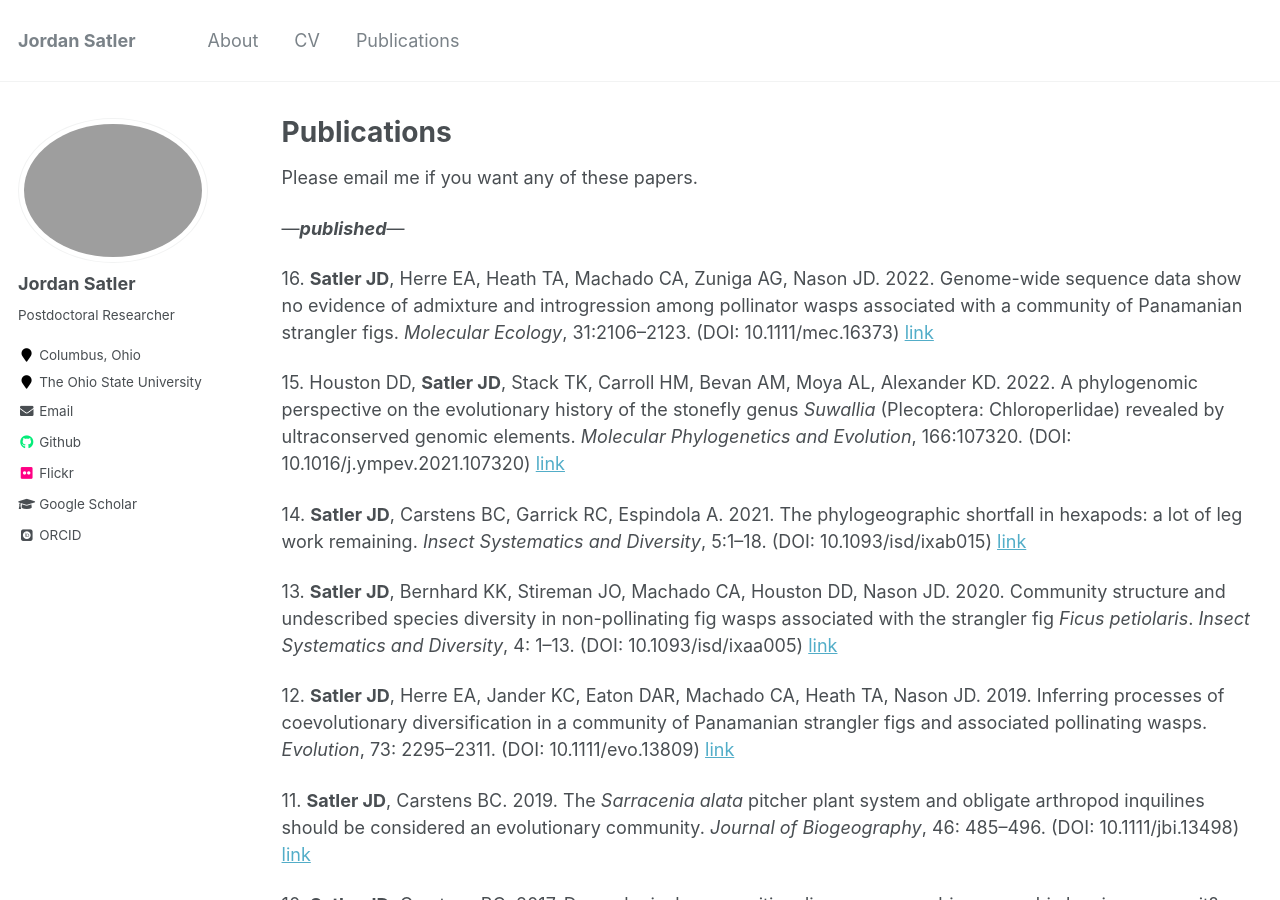
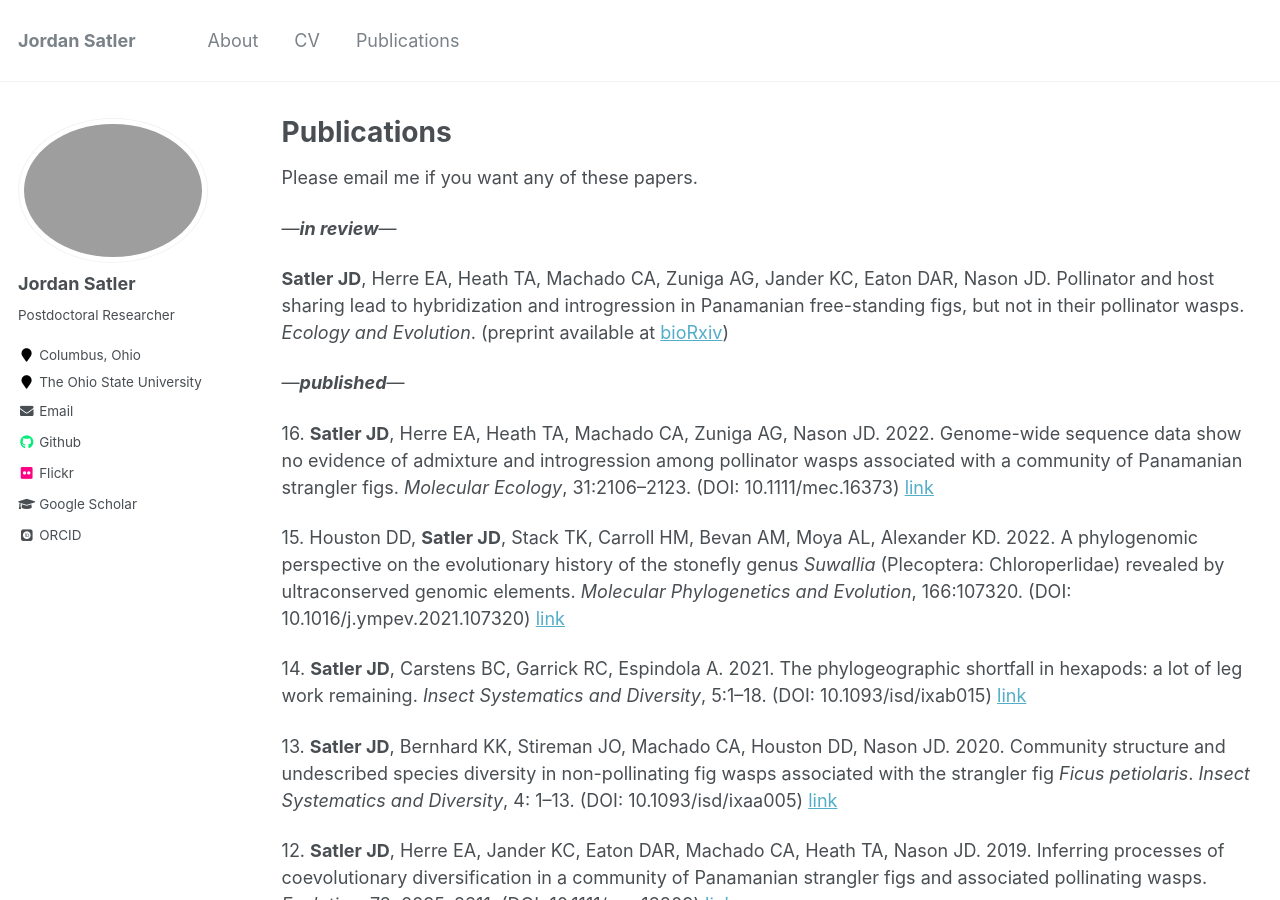
Before and after one commit to jordansatler/jordansatler.github.io, a Jekyll site: the page built from _pages/publications.md, in a window 1280 px wide and 900 px high. Built offline with Jekyll 4.4.1, drawn with Linux system fonts in a browser that asks for light colours; some web fonts are replaced.

Commit message:
updated CV and publications

```diff
--- a/_pages/publications.md
+++ b/_pages/publications.md
@@ -5,6 +5,10 @@ permalink: /publications/
 author_profile: true
 ---
 Please email me if you want any of these papers.
+
+---***in review***---
+
+**Satler JD**, Herre EA, Heath TA, Machado CA, Zuniga AG, Jander KC, Eaton DAR, Nason JD. Pollinator and host sharing lead to hybridization and introgression in Panamanian free-standing figs, but not in their pollinator wasps. *Ecology and Evolution*. (preprint available at [bioRxiv](https://www.biorxiv.org/content/10.1101/2022.08.04.502839v1))
 
 ---***published***---
 
```
Also changed, not shown: 5 other files.
